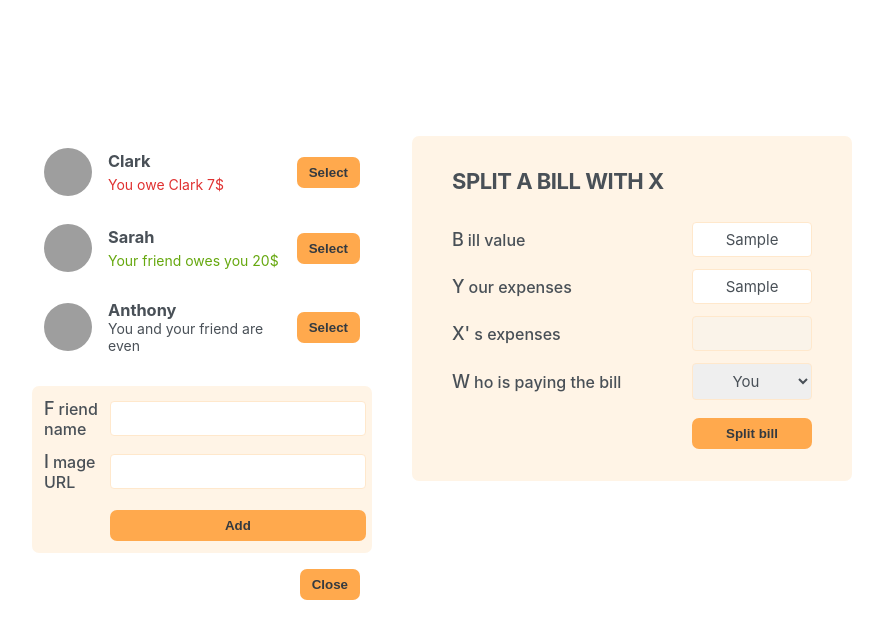
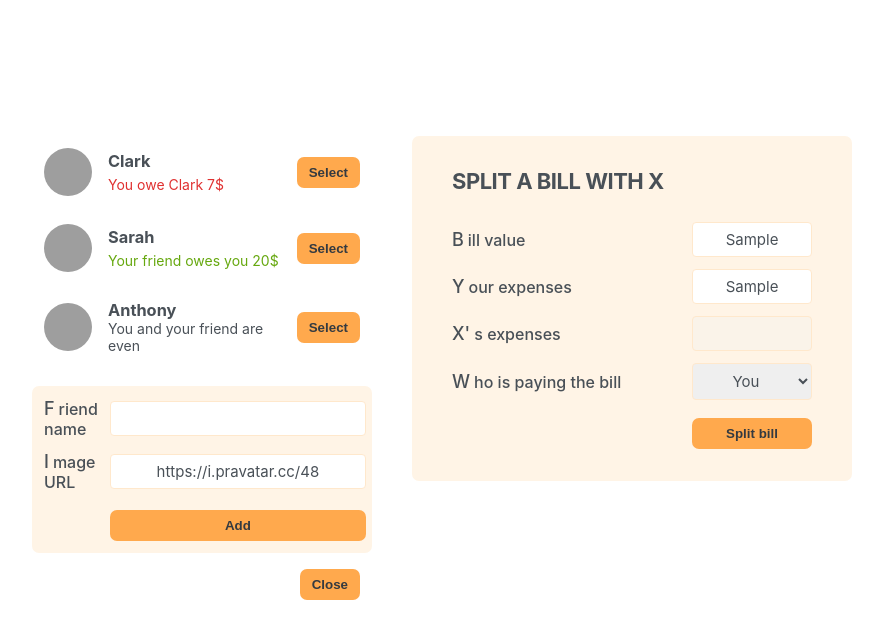
Before and after one commit to Gentachik/eat-n-split, a React (Create React App) app: page / in a window 1280 px wide. Both pictures are taken after typing "Sample", "Sample" into the empty fields and a click on the button "Add friend". Shown: the top 638 px of the page, without its empty margins (198-1081 px from the left). Built offline with nearby package versions, Linux system fonts and the light colour scheme; grey boxes are pictures that could not be loaded.

Commit message:
Complete adding friends form

```diff
--- a/src/App.js
+++ b/src/App.js
@@ -27,17 +27,24 @@
 
 export default function App(){
   const [showAddState, setShowAddState] = useState(false);
+  const [friends, setFriends] = useState(initialFriends);
+
   function handleShowAddFriend(){
     setShowAddState(!showAddState);
+  }
+
+  function handleAddFriend(friend){
+    setFriends((friends) => [...friends, friend]);
+    setShowAddState(false);
   }
 
   return (
       <div className="app">
         <div className="sidebar">
-          <FriendList initialFriends={initialFriends}></FriendList>
-          {showAddState && <FormAddFriend></FormAddFriend>}
+          <FriendList friends={friends} />
+          {showAddState && <FormAddFriend onAddFriend={handleAddFriend} />}
           <Button onClick={handleShowAddFriend}>{showAddState ? 'Close' : 'Add friend'}</Button>
         </div>
-        <FormSplitBill></FormSplitBill>
+        <FormSplitBill />
       </div>);
 }
--- a/src/Forms/FormAddFriend.js
+++ b/src/Forms/FormAddFriend.js
@@ -1,12 +1,36 @@
 import {Button} from "../Button";
+import {useState} from "react";
 
-export function FormAddFriend() {
-    return <form className="form-add-friend">
+export function FormAddFriend( {onAddFriend}) {
+    const [name, setName] = useState("");
+    const [image, setImage] = useState("https://i.pravatar.cc/48");
+
+    function handleSubmit(e) {
+        e.preventDefault();
+
+        if(!name || !image) return;
+
+        const id = crypto.randomUUID();
+
+        const newFriend = {
+            id,
+            name,
+            image: `${image}?=${id}`,
+            balance: 0,
+        }
+
+        onAddFriend(newFriend);
+
+        setName('');
+        setImage('https://i.pravatar.cc/48');
+    }
+
+    return <form className="form-add-friend" onSubmit={handleSubmit}>
         <label>Friend name</label>
-        <input type="text"></input>
+        <input type="text" value={name} onChange={e => setName(e.target.value)}></input>
 
         <label>Image URL</label>
-        <input type="text"></input>
+        <input type="text" value={image} onChange={e => setImage(e.target.value)}></input>
 
         <Button>Add</Button>
     </form>
--- a/src/FriendList.js
+++ b/src/FriendList.js
@@ -1,7 +1,6 @@
 import {Friend} from "./Friend";
 
-export function FriendList( {initialFriends}){
-    const friends = initialFriends;
+export function FriendList( {friends}){
     return <ul>
         {friends.map(friend => (
             <Friend friend={friend} key={friend.id}></Friend>
```
